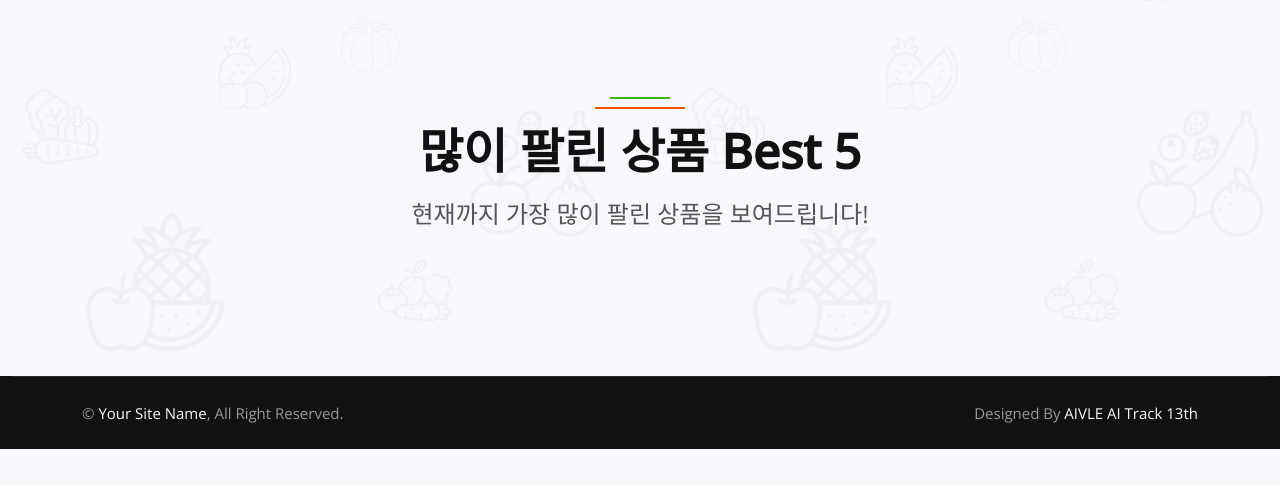
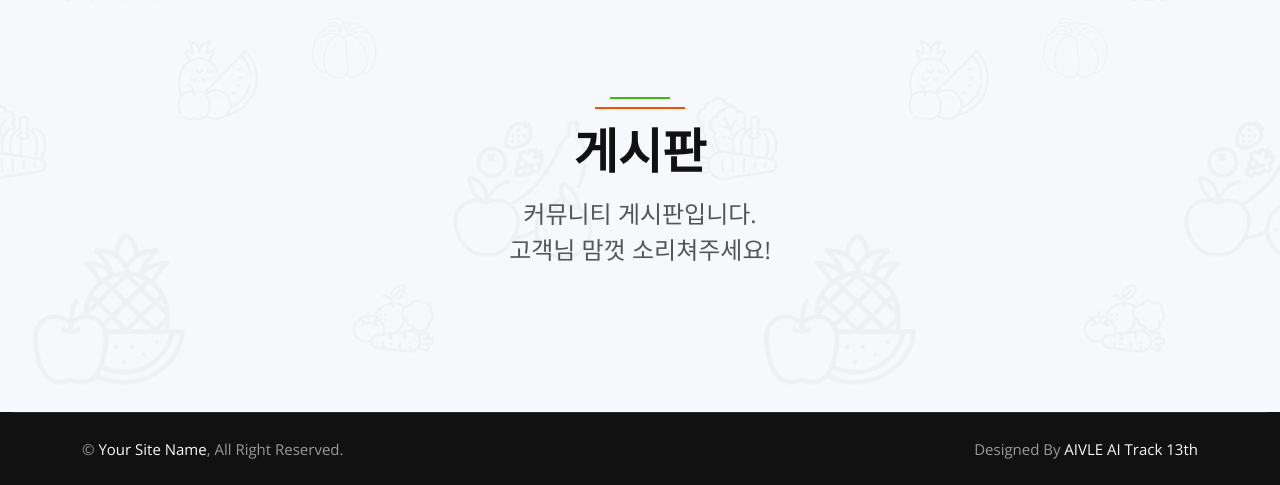
Before and after one commit to KrswJo/aivle_ai_3rd_13th_big, a Django app: page / in a window 1280 px wide. Shown: the part 926-1411 px from the top of the page. Before the commit the page ends 1375 px from the top, so only its background shows below. Run offline with Django 4.2, Linux system fonts and the light colour scheme; data that the repository does not hold is empty; some libraries are stand-ins or nearby versions.

Commit message:
main board title change

```diff
--- a/main/templates/main/news_list.html
+++ b/main/templates/main/news_list.html
@@ -55,8 +55,9 @@
     <div class="container-fluid bg-light bg-icon py-6 -2">
         <div class="container">
             <div class="section-header text-center mx-auto mb-5 wow fadeInUp" data-wow-delay="0.1s" style="max-width: 500px;">
-                <h1 class="display-5 mb-3">많이 팔린 상품 Best 5</h1>
-                <p class="mb-0 fs-4">현재까지 가장 많이 팔린 상품을 보여드립니다!</p>
+                <h1 class="display-5 mb-3">게시판</h1>
+                <p class="mb-0 fs-4">커뮤니티 게시판입니다.</p>
+                <p class="mb-0 fs-4">고객님 맘껏 소리쳐주세요!</p>
             </div>
             <div class="owl-carousel testimonial-carousel wow fadeInUp" data-wow-delay="0.1s">
                 {% for p in news_list|slice:":5" %}
```
